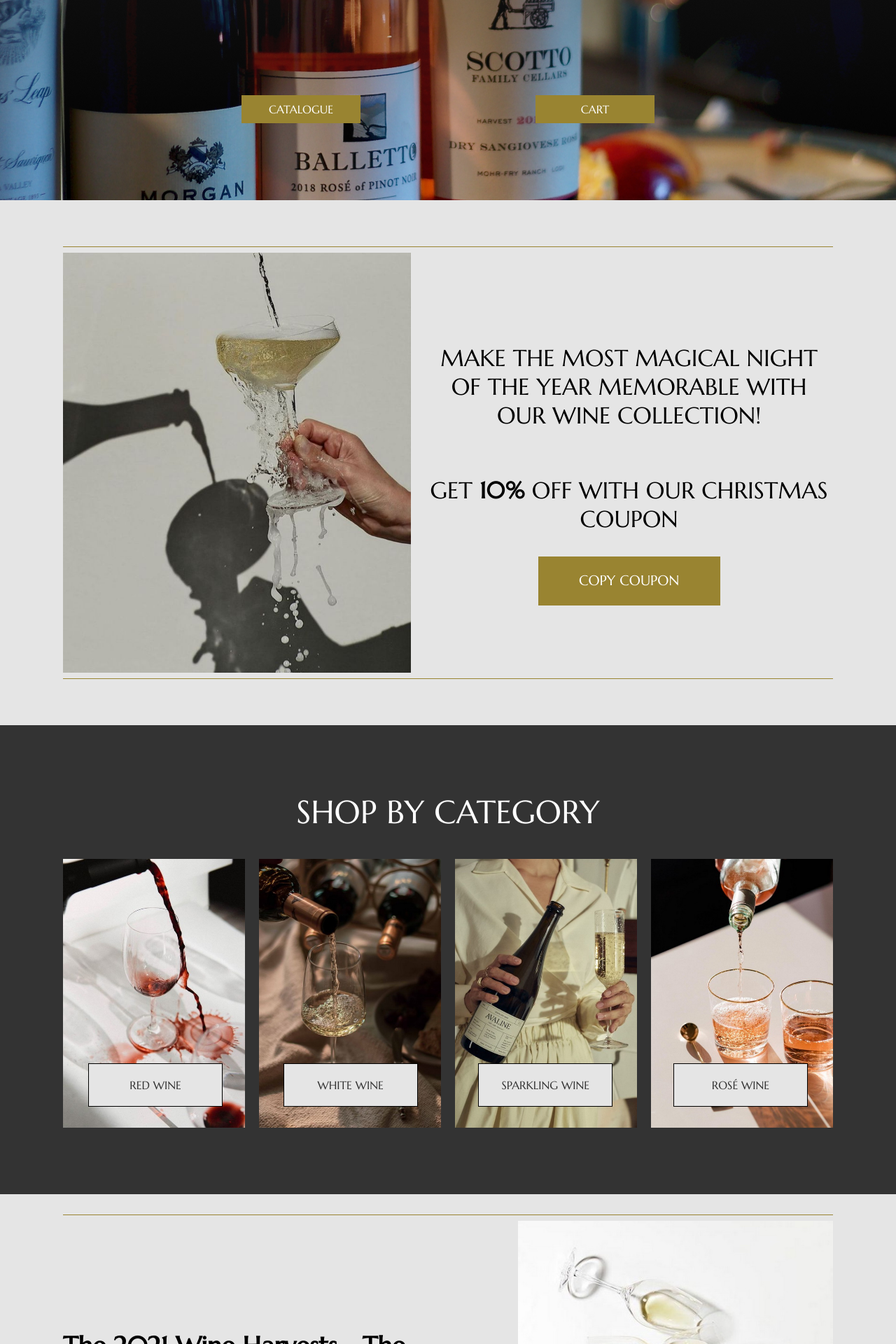
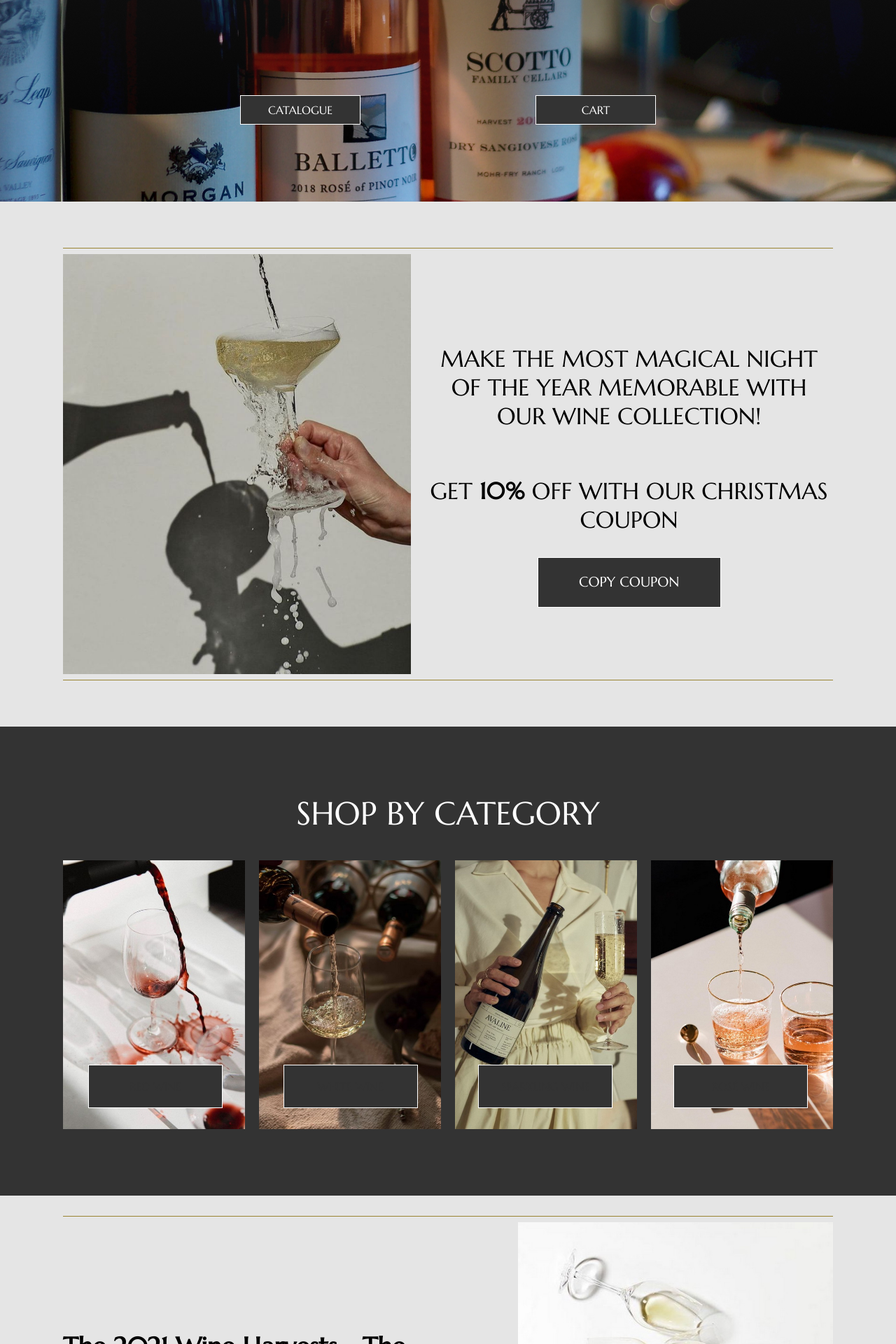
Before and after one commit to mitjasha/online-shop, a React (Create React App) app: page / in a window 1280 px wide. Shown: the part 720-2640 px from the top of the page at 70% size. Built offline with nearby package versions, Linux system fonts and the light colour scheme.

Commit message:
fix: removve button style

```diff
--- a/src/pages/MainPage/MainPage.tsx
+++ b/src/pages/MainPage/MainPage.tsx
@@ -19,18 +19,8 @@ const MainPage: React.FC = () => {
           </h1>
           <p className="quote-author">Tyrion Lannister</p>
           <div className="preview__buttons">
-            <Button
-              className="preview__button"
-              style={{ backgroundColor: "#998431", border: "none" }}
-            >
-              CATALOGUE
-            </Button>
-            <Button
-              className="preview__button"
-              style={{ backgroundColor: "#998431", border: "none" }}
-            >
-              CART
-            </Button>
+            <Button className="preview__button">CATALOGUE</Button>
+            <Button className="preview__button">CART</Button>
           </div>
         </div>
       </section>
@@ -48,12 +38,7 @@ const MainPage: React.FC = () => {
                 GET <span className="text__bold">10%</span> OFF WITH OUR
                 CHRISTMAS COUPON
               </p>
-              <Button
-                className="coupon__button"
-                style={{ backgroundColor: "#998431", border: "none" }}
-              >
-                COPY COUPON
-              </Button>
+              <Button className="coupon__button">COPY COUPON</Button>
             </div>
           </div>
           <hr className="break-line" />
@@ -82,42 +67,10 @@ const MainPage: React.FC = () => {
               />
             </div>
             <div className="categories__buttons">
-              <Button
-                className="categories__button"
-                style={{
-                  backgroundColor: "#e5e5e5",
-                  border: "1px solid black",
-                }}
-              >
-                RED WINE
-              </Button>
-              <Button
-                className="categories__button"
-                style={{
-                  backgroundColor: "#e5e5e5",
-                  border: "1px solid black",
-                }}
-              >
-                WHITE WINE
-              </Button>
-              <Button
-                className="categories__button"
-                style={{
-                  backgroundColor: "#e5e5e5",
-                  border: "1px solid black",
-                }}
-              >
-                SPARKLING WINE
-              </Button>
-              <Button
-                className="categories__button"
-                style={{
-                  backgroundColor: "#e5e5e5",
-                  border: "1px solid black",
-                }}
-              >
-                ROSÉ WINE
-              </Button>
+              <Button className="categories__button">RED WINE</Button>
+              <Button className="categories__button">WHITE WINE</Button>
+              <Button className="categories__button">SPARKLING WINE</Button>
+              <Button className="categories__button">ROSÉ WINE</Button>
             </div>
           </div>
         </div>
@@ -141,15 +94,7 @@ const MainPage: React.FC = () => {
                 we can certainly have a look at some of the highlights for the
                 2021 harvest.
               </p>
-              <Button
-                className="harvest__button"
-                style={{
-                  backgroundColor: "#998431",
-                  border: "none",
-                }}
-              >
-                LEARN MORE
-              </Button>
+              <Button className="harvest__button">LEARN MORE</Button>
             </div>
             <img
               src={harvestImg}
```
